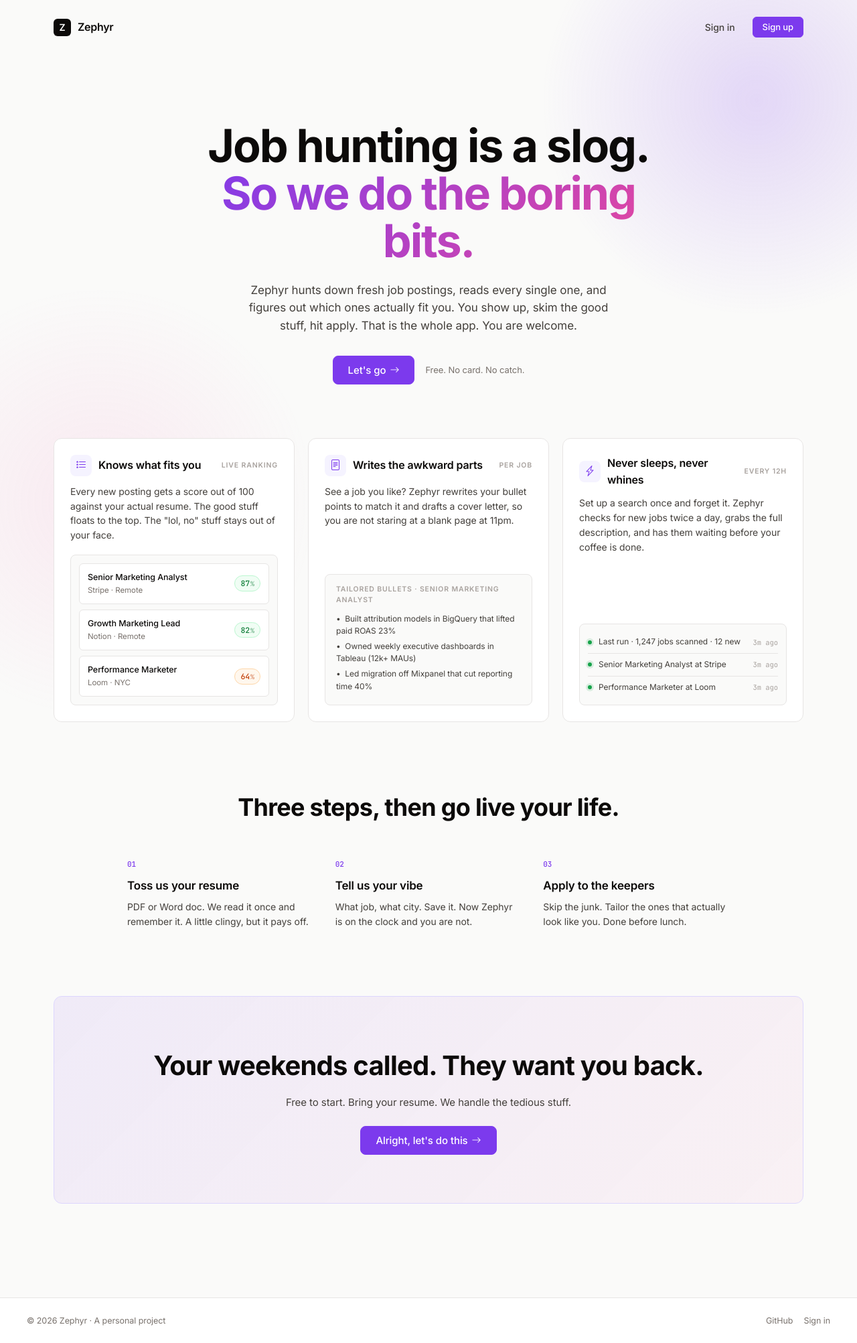
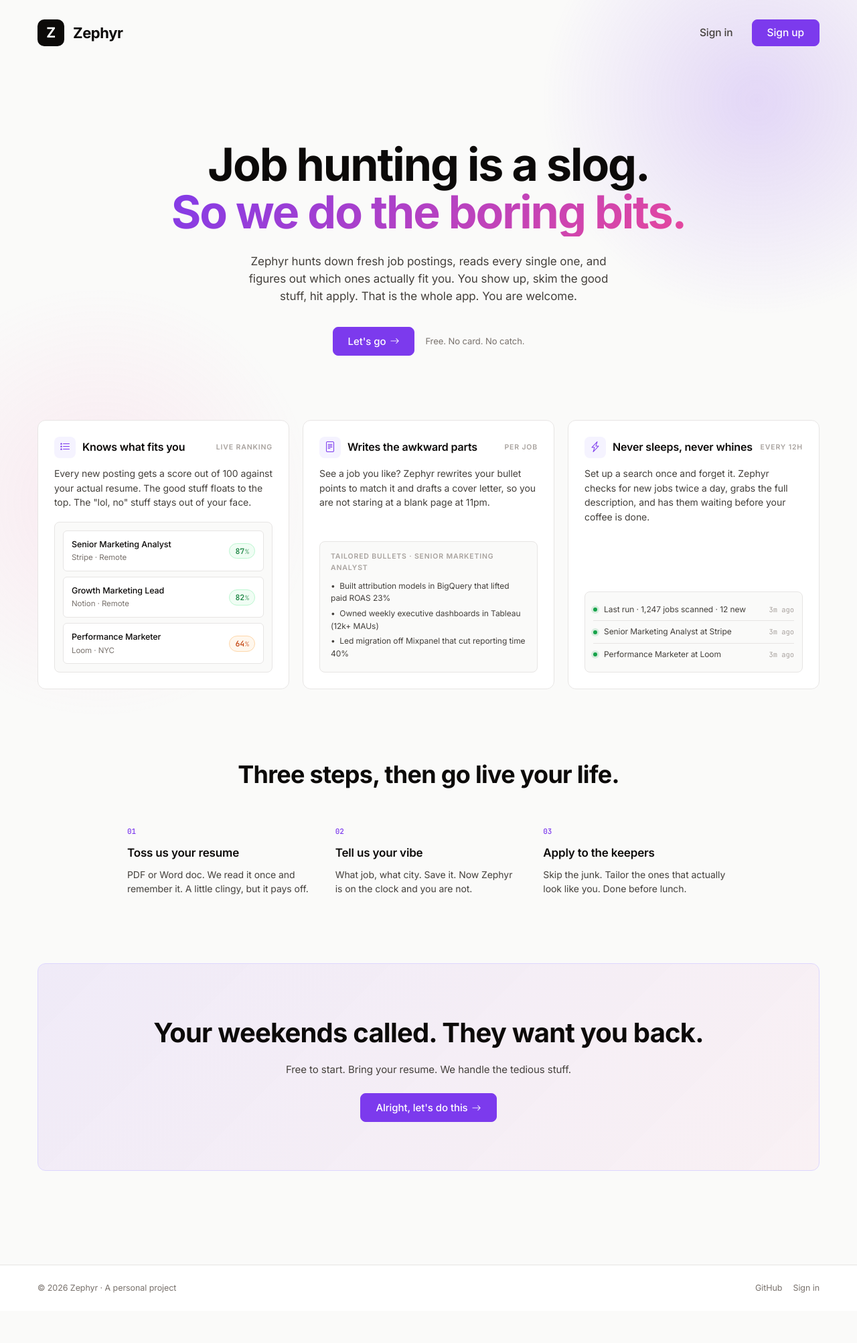
Before and after one commit to franciscobarriga/zephyr-job-tracker, a FastAPI app: page / in a window 1280 px wide. Shown: the whole page at 67% size. After the commit the page ends 1930 px from the top, so only its background shows below. Run offline with FastAPI, Linux system fonts and the light colour scheme; parts of the project's set-up code (start-up, migrations or seed data) failed here and were passed over.

Commit message:
style: widen landing layout, enlarge logo and nav buttons
- Container max-width 1200 to 1500px so the page fills wide screens
- Logo mark 26 to 40px, wordmark 16 to 22px
- Nav links and Sign up button bumped to 15.5px with more padding

Co-Authored-By: Claude Sonnet 4.6 <noreply@anthropic.com>

```diff
--- a/app/static/landing.css
+++ b/app/static/landing.css
@@ -36,37 +36,47 @@ body.landing::after {
     display: flex;
     align-items: center;
     justify-content: space-between;
-    padding: 22px 40px;
-    max-width: 1200px;
+    padding: 26px 56px;
+    max-width: 1500px;
     margin: 0 auto;
     position: relative;
     z-index: 2;
 }
 .landing-brand {
-    display: flex; align-items: center; gap: 10px;
-    font-weight: 600; font-size: 16px;
+    display: flex; align-items: center; gap: 13px;
+    font-weight: 700; font-size: 22px;
     letter-spacing: -0.02em;
 }
-.landing-nav-right { display: flex; align-items: center; gap: 14px; }
+.landing-brand .brand-mark {
+    width: 40px; height: 40px;
+    border-radius: 10px;
+    font-size: 21px;
+}
+.landing-nav-right { display: flex; align-items: center; gap: 10px; }
 .landing-nav-link {
-    font-size: 14px; font-weight: 500;
+    font-size: 15.5px; font-weight: 500;
     color: var(--text-2);
-    padding: 8px 12px;
+    padding: 11px 18px;
     border-radius: var(--radius);
     transition: color 80ms ease, background 80ms ease;
 }
 .landing-nav-link:hover { color: var(--text); background: var(--bg-hover); }
+.landing-nav .btn {
+    font-size: 15.5px;
+    padding: 11px 22px;
+    border-radius: var(--radius-lg);
+}
 
 /* === Layout === */
 .landing-main {
-    max-width: 1200px;
+    max-width: 1500px;
     margin: 0 auto;
-    padding: 40px 40px 80px;
+    padding: 40px 56px 80px;
 }
 
 /* === Hero === */
-.hero { padding: 60px 0 80px; text-align: center; }
-.hero-text { max-width: 760px; margin: 0 auto; }
+.hero { padding: 72px 0 96px; text-align: center; }
+.hero-text { max-width: 880px; margin: 0 auto; }
 .hero-title {
     font-size: clamp(40px, 6vw, 68px);
     line-height: 1.05;
@@ -265,11 +275,11 @@ body.landing::after {
 /* === Footer === */
 .landing-footer {
     border-top: 1px solid var(--border);
-    padding: 24px 40px;
+    padding: 24px 56px;
     background: var(--bg-surface);
 }
 .landing-footer-inner {
-    max-width: 1200px;
+    max-width: 1500px;
     margin: 0 auto;
     display: flex;
     align-items: center;
```
